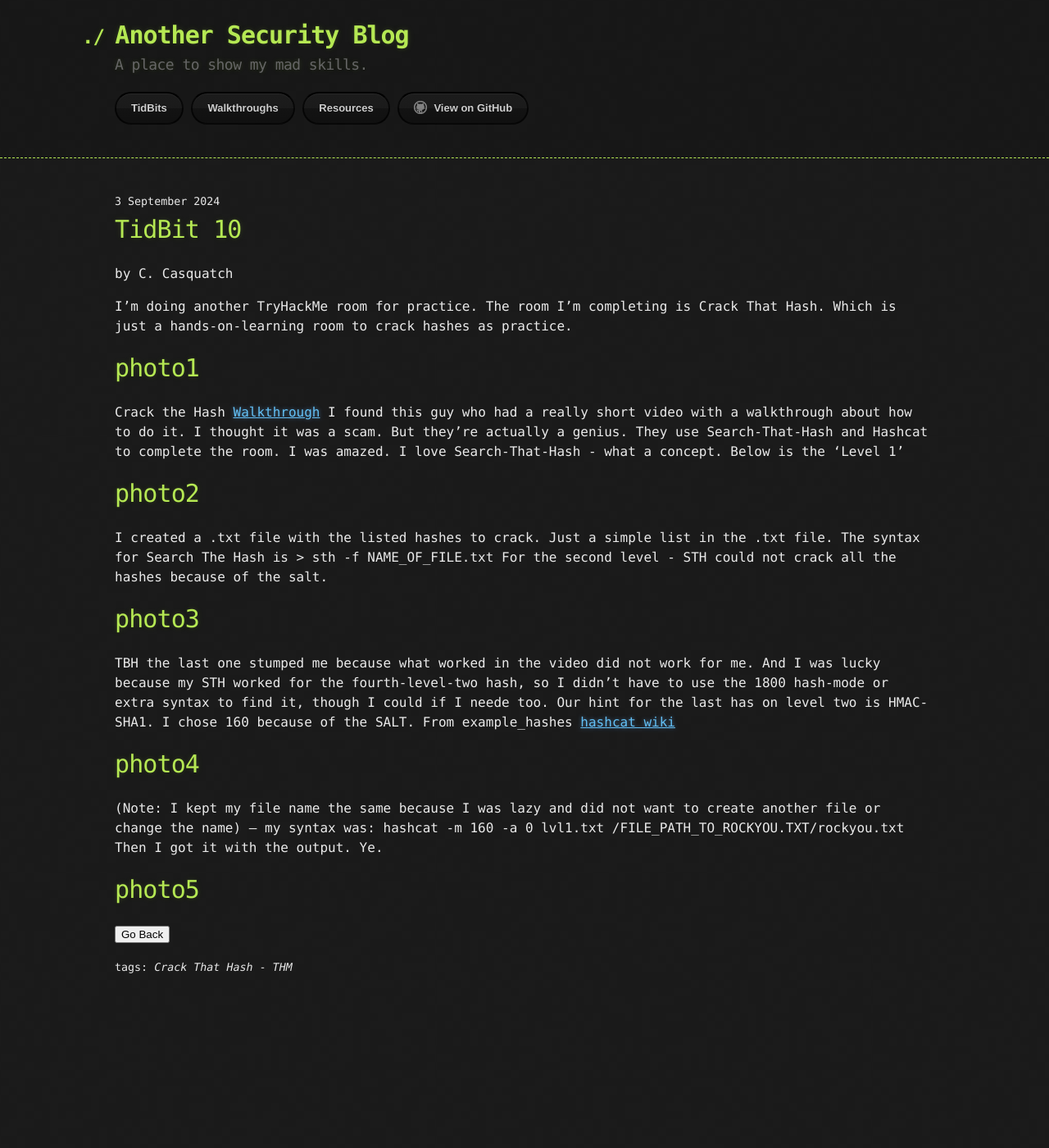
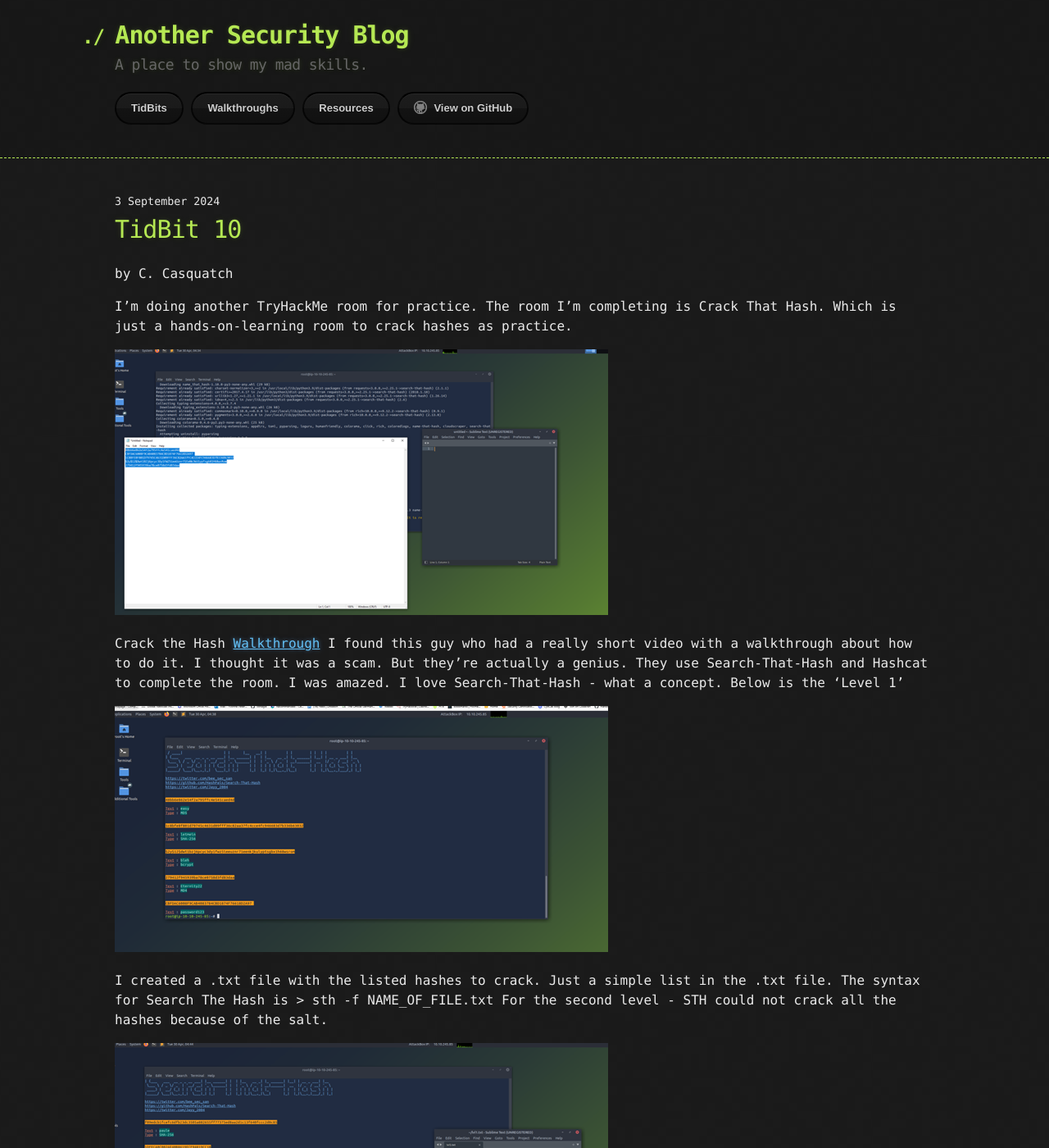
Before and after one commit to CyberCasquatch/cybercasquatch.github.io, a Jekyll site: the page built from _posts/TidBits/2024-09-03-TidBit-10.markdown, in a window 1280 px wide and 1400 px high. Shown: the whole window at 82% size. Built offline with Jekyll 4.4.1, drawn with Linux system fonts in a browser that asks for light colours.

Commit message:
Update 2024-09-03-TidBit-10.markdown

```diff
--- a/_posts/TidBits/2024-09-03-TidBit-10.markdown
+++ b/_posts/TidBits/2024-09-03-TidBit-10.markdown
@@ -10,22 +10,29 @@ tag: ['Crack That Hash', 'THM']
 I'm doing another TryHackMe room for practice.
 The room I'm completing is Crack That Hash. Which is just a hands-on-learning room to crack hashes as practice.
 
-# photo1
+![Photo1](https://github.com/CyberCasquatch/cybercasquatch.github.io/blob/main/assets/images/10/Picture1.png)
 
 Crack the Hash [Walkthrough](https://www.youtube.com/watch?v=FtA3ntx_wkQ)
 I found this guy who had a really short video with a walkthrough about how to do it. I thought it was a scam. But they're actually a genius.
 They use Search-That-Hash and Hashcat to complete the room. I was amazed. I love Search-That-Hash - what a concept. Below is the 'Level 1'
-# photo2
+
+![Photo2](https://github.com/CyberCasquatch/cybercasquatch.github.io/blob/main/assets/images/10/Picture2.png)
+
 I created a .txt file with the listed hashes to crack. Just a simple list in the .txt file.
 The syntax for Search The Hash is > sth -f NAME_OF_FILE.txt
 For the second level - STH could not crack all the hashes because of the salt.
-# photo3
+
+![Photo3](https://github.com/CyberCasquatch/cybercasquatch.github.io/blob/main/assets/images/10/Picture3.png)
+
 TBH the last one stumped me because what worked in the video did not work for me. And I was lucky because my STH worked for the fourth-level-two hash, so I didn't have to use the 1800 hash-mode or extra syntax to find it, though I could if I neede too.
 Our hint for the last has on level two is HMAC-SHA1.
 I chose 160 because of the SALT. From example_hashes [hashcat wiki](https://hashcat.net/wiki/doku.php?id=example_hashes)
-# photo4
+
+![Photo4](https://github.com/CyberCasquatch/cybercasquatch.github.io/blob/main/assets/images/10/Picture4.png)
+
 (Note: I kept my file name the same because I was lazy and did not want to create another file or change the name) -- my syntax was: hashcat -m 160 -a 0 lvl1.txt /FILE_PATH_TO_ROCKYOU.TXT/rockyou.txt
 Then I got it with the output. Ye.
-# photo5
+
+![Photo5](https://github.com/CyberCasquatch/cybercasquatch.github.io/blob/main/assets/images/10/Picture5.png)
 
 <button onclick="history.back()">Go Back</button>
```
